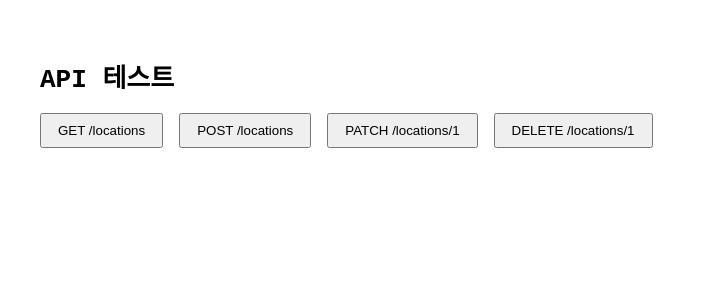
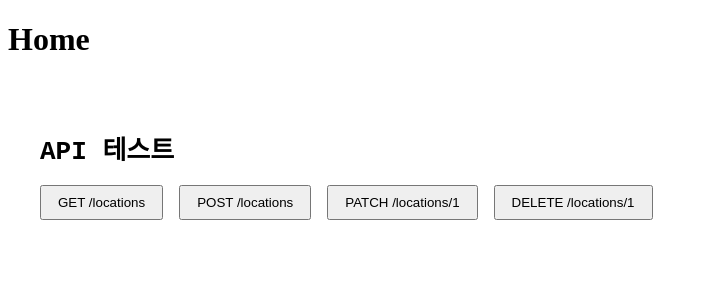
Before and after one commit to 20260304-KB7-27/Ledger-Thanos, a Vue app: page /home in a window 1280 px wide. Shown: the top 300 px of the page, without its empty margins (0-708 px from the left). Built offline with nearby package versions, Linux system fonts and the light colour scheme.

Commit message:
홈 화면 라우팅 설정

```diff
--- a/src/App.vue
+++ b/src/App.vue
@@ -65,6 +65,7 @@ async function testDelete() {
 </script>
 
 <template>
+  <router-view />
   <div style="padding: 2rem; font-family: monospace">
     <h1>API 테스트</h1>
 
--- /dev/null
+++ b/src/pages/home/Home.vue
@@ -0,0 +1,17 @@
+<template>
+  <div class="home">
+    <h1>Home</h1>
+  </div>
+</template>
+
+<script setup>
+
+
+
+</script>
+
+<style scoped>
+
+
+
+</style>
--- a/src/router/index.js
+++ b/src/router/index.js
@@ -1,8 +1,15 @@
 import { createRouter, createWebHistory } from 'vue-router'
+import Home from '@/pages/home/Home.vue'
 
 const router = createRouter({
   history: createWebHistory(import.meta.env.BASE_URL),
-  routes: [],
+  routes: [
+    {
+      path: '/home',
+      name: 'Home',
+      component: Home,
+    }
+  ],
 })
 
 export default router
```
Also changed, not shown: 1 other file (tests, documents, lock files or other folders).
